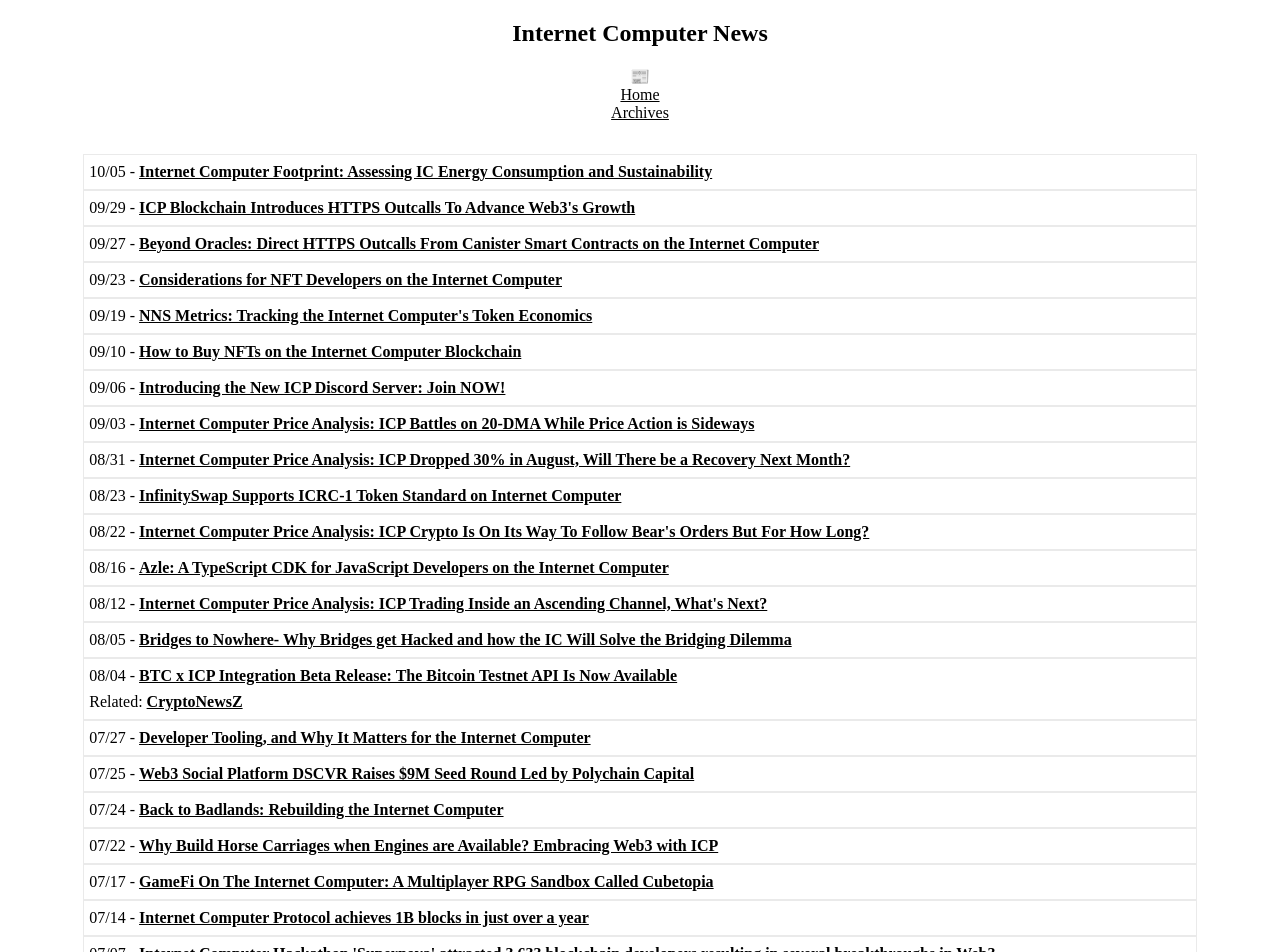
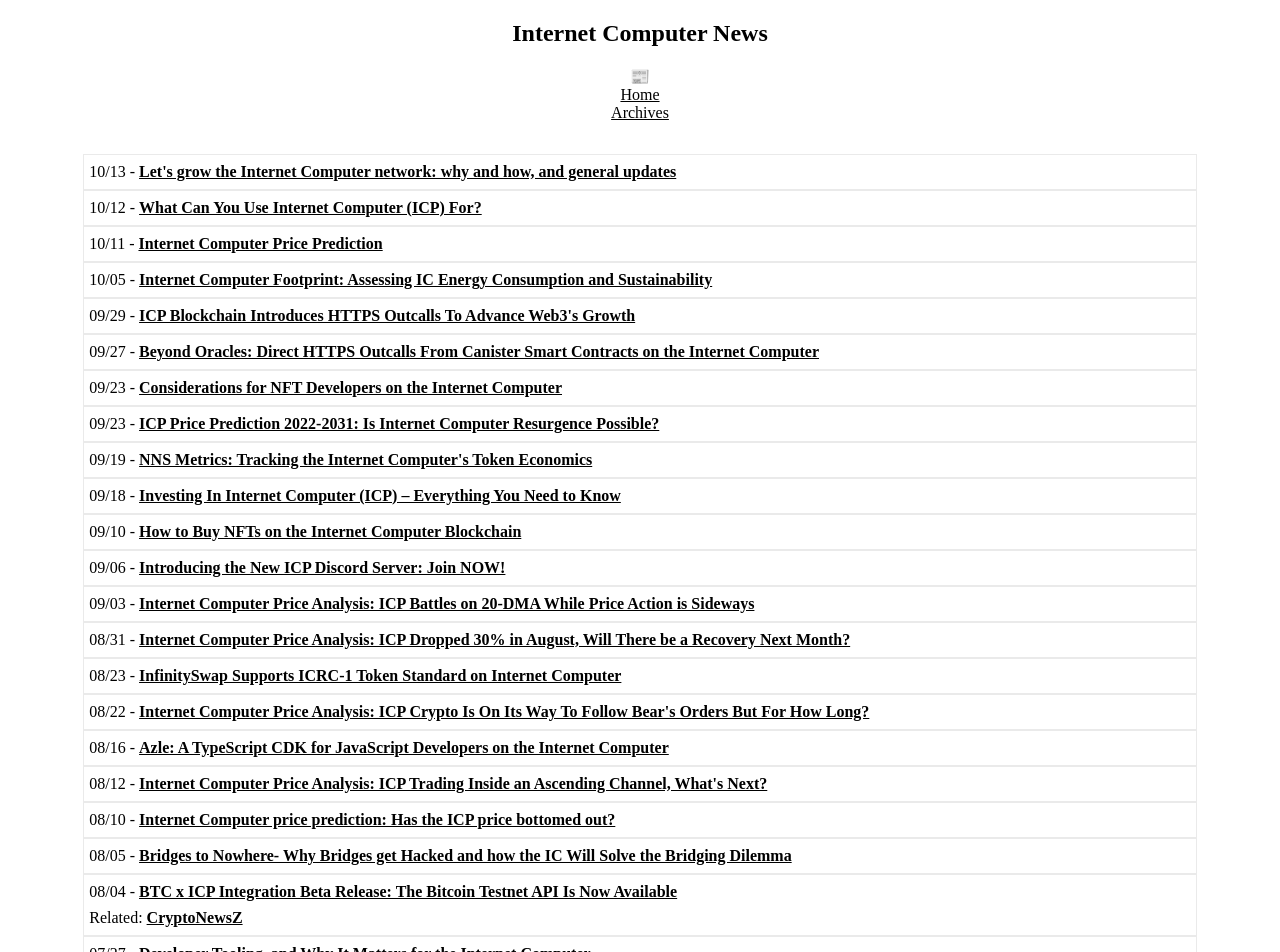
Before and after one commit to rjlucasm/ictoday, a Next.js app: page /news/2022 in a window 1280 px wide. Shown: the top 952 px of the page. Built offline with nearby package versions, Linux system fonts and the light colour scheme.

Commit message:
News 10/15

```diff
--- a/pages/news/2022.js
+++ b/pages/news/2022.js
@@ -19,6 +19,15 @@ export default function News22() {
             <Link href="/archive"><a style={{ color: 'inherit' }}>Archives</a></Link>
 
             <div className="pagesgrid">
+            <div className="pagescard">10/13 -&nbsp;
+                <a href="https://medium.com/dfinity/lets-grow-the-internet-computer-network-why-and-how-and-general-updates-1c8d0770a299" target="_blank" rel="noopener noreferrer">Let&apos;s grow the Internet Computer network: why and how, and general updates</a>
+            </div>
+            <div className="pagescard">10/12 -&nbsp;
+                <a href="https://www.dailypioneer.com/2022/business/what-can-you-use-internet-computer--icp--for-.html" target="_blank" rel="noopener noreferrer">What Can You Use Internet Computer (ICP) For?</a>
+            </div>
+            <div className="pagescard">10/11 -&nbsp;
+                <a href="https://www.cryptonewsz.com/forecast/internet-computer-price-prediction/" target="_blank" rel="noopener noreferrer">Internet Computer Price Prediction</a>
+            </div>
             <div className="pagescard">10/05 -&nbsp;
                 <a href="https://medium.com/dfinity/internet-computer-footprint-assessing-ic-energy-consumption-and-sustainability-4a4dcf10707a" target="_blank" rel="noopener noreferrer">Internet Computer Footprint: Assessing IC Energy Consumption and Sustainability</a>
             </div>
@@ -31,8 +40,14 @@ export default function News22() {
             <div className="pagescard">09/23 -&nbsp;
                 <a href="https://medium.com/dfinity/considerations-for-nft-developers-on-the-internet-computer-a289c92e2c33" target="_blank" rel="noopener noreferrer">Considerations for NFT Developers on the Internet Computer</a>
             </div>
+            <div className="pagescard">09/23 -&nbsp;
+                <a href="https://www.cryptopolitan.com/icp-price-prediction/" target="_blank" rel="noopener noreferrer">ICP Price Prediction 2022-2031: Is Internet Computer Resurgence Possible?</a>
+            </div>
             <div className="pagescard">09/19 -&nbsp;
                 <a href="https://medium.com/dfinity/nns-metrics-tracking-the-internet-computers-token-economics-5f50b379bc76" target="_blank" rel="noopener noreferrer">NNS Metrics: Tracking the Internet Computer&apos;s Token Economics</a>
+            </div>
+            <div className="pagescard">09/18 -&nbsp;
+                <a href="https://www.securities.io/investing-in-internet-computer-icp-everything-you-need-to-know/" target="_blank" rel="noopener noreferrer">Investing In Internet Computer (ICP) – Everything You Need to Know</a>
             </div>
             <div className="pagescard">09/10 -&nbsp;
                 <a href="https://www.blog.infinityswap.one/how-to-buy-nfts-on-the-internet-computer-blockchain/" target="_blank" rel="noopener noreferrer">How to Buy NFTs on the Internet Computer Blockchain</a>
@@ -57,6 +72,9 @@ export default function News22() {
             </div>
             <div className="pagescard">08/12 -&nbsp;
                 <a href="https://www.thecoinrepublic.com/2022/08/12/internet-computer-price-analysis-icp-trading-inside-an-ascending-channel-whats-next/" target="_blank" rel="noopener noreferrer">Internet Computer Price Analysis: ICP Trading Inside an Ascending Channel, What&apos;s Next?</a>
+            </div>
+            <div className="pagescard">08/10 -&nbsp;
+                <a href="https://capital.com/internet-computer-icp-price-predictions" target="_blank" rel="noopener noreferrer">Internet Computer price prediction: Has the ICP price bottomed out?</a>
             </div>
             <div className="pagescard">08/05 -&nbsp;
                 <a href="https://www.blog.infinityswap.one/bridges-to-nowhere-why-bridges-get-hacked-and-how-the-ic-will-solve-the-bridging-dilemma/" target="_blank" rel="noopener noreferrer">Bridges to Nowhere- Why Bridges get Hacked and how the IC Will Solve the Bridging Dilemma</a>
```
